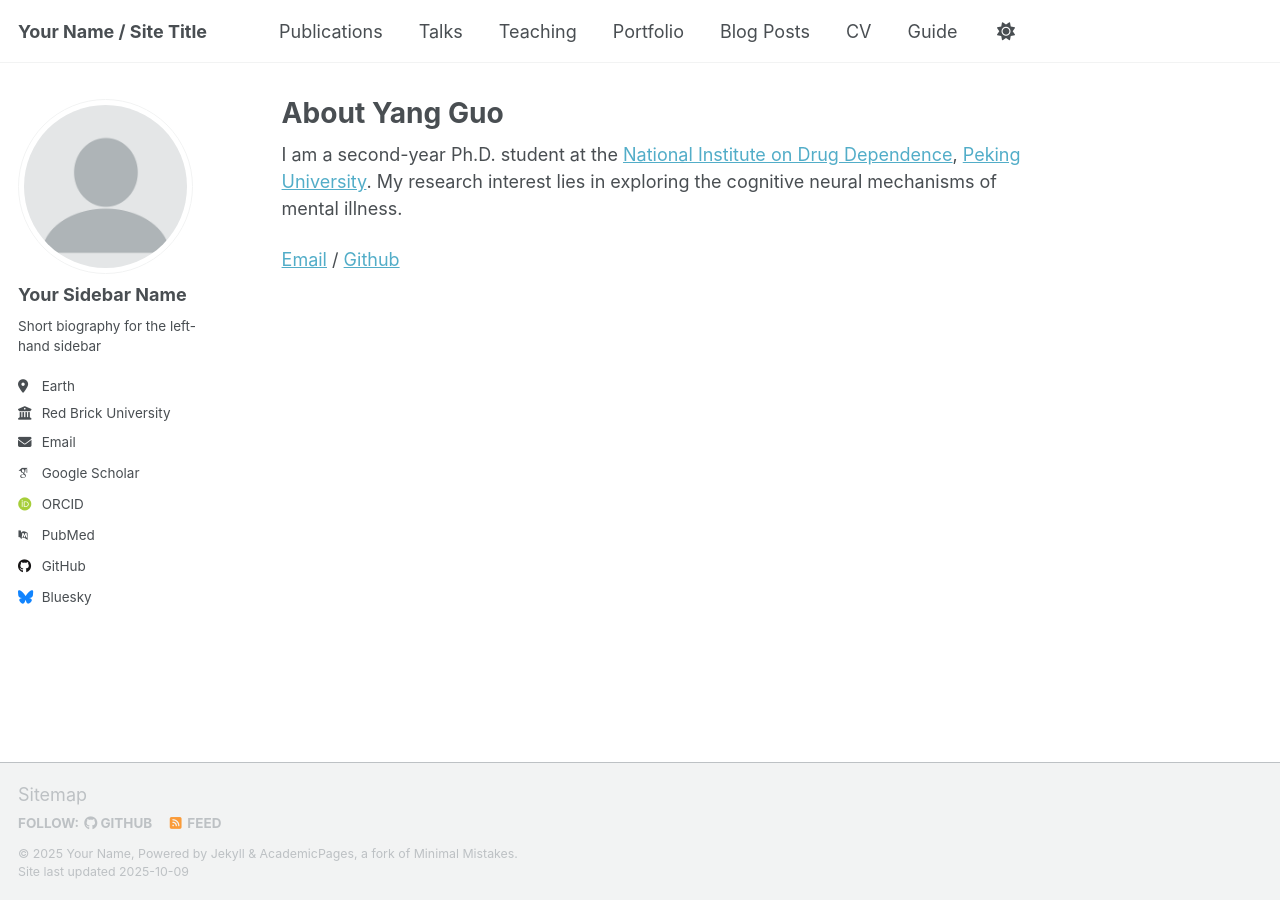
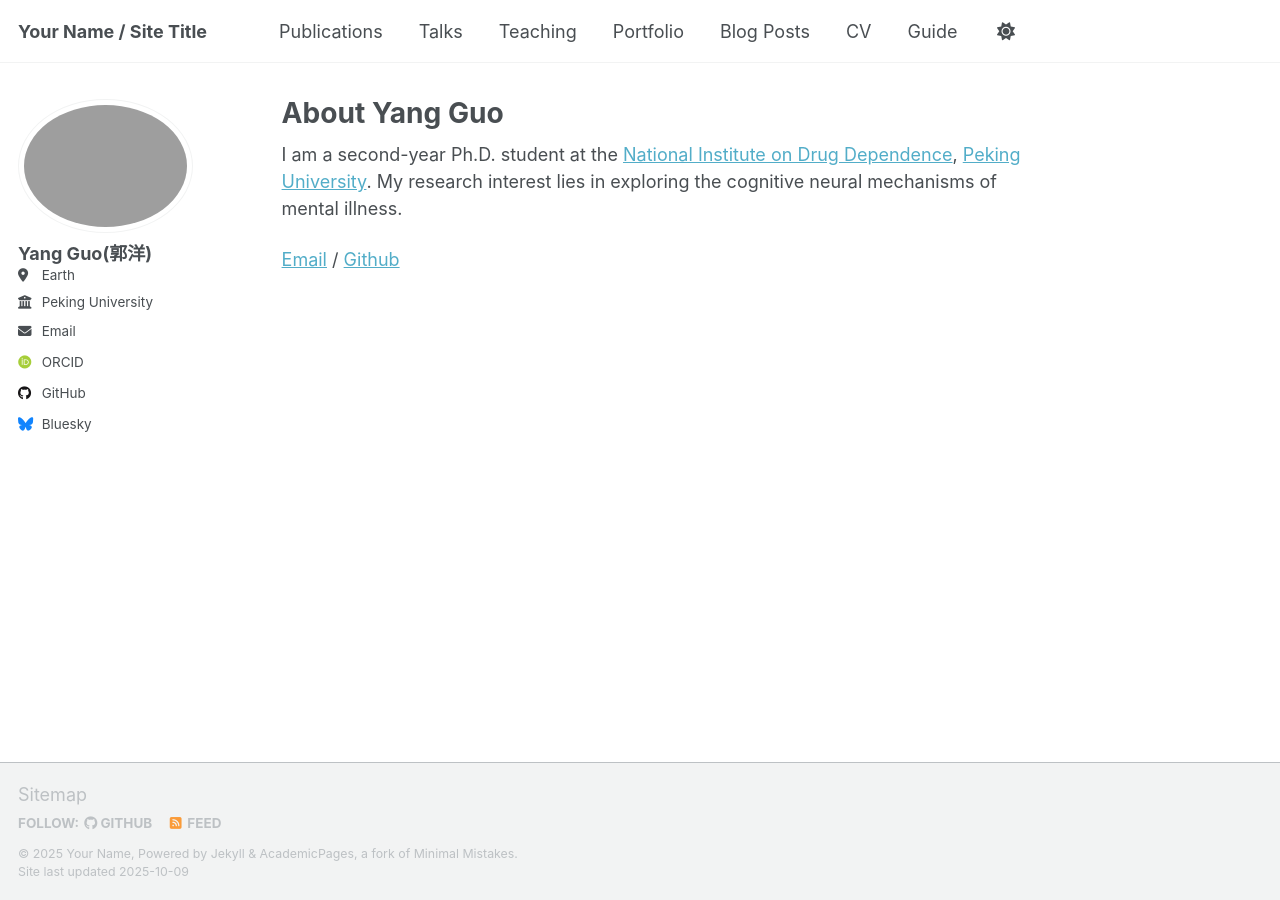
Before and after one commit to Chloesky/Chloesky.github.io, a Jekyll site: the page built from _pages/about.md, in a window 1280 px wide. Built offline with Jekyll 4.4.1, drawn with Linux system fonts in a browser that asks for light colours; some web fonts are replaced; a script that is not in the unit is left out.

Commit message:
Update _config.yml

```diff
--- a/_config.yml
+++ b/_config.yml
@@ -23,24 +23,24 @@ repository               : "academicpages/academicpages.github.io"
 #               Additional customization can be done by editing /_includes/author-profile.html
 author:
   # Biographic information
-  avatar           : "profile.png"
-  name             : "Your Sidebar Name"
-  pronouns         : # example: "she/her"
-  bio              : "Short biography for the left-hand sidebar"
+  avatar           : "/images/Yang Guo.png"
+  name             : "Yang Guo(郭洋)"
+  pronouns         : #"she/her"
+  bio              : # "Short biography for the left-hand sidebar"
   location         : "Earth"
-  employer         : "Red Brick University"
-  uri              : # URL
-  email            : "none@example.org"
+  employer         : "Peking University"
+  uri              : #"https://Chloesky.github.io"
+  email            : "yangguo@stu.pku.edu.cn"
 
   # Academic websites
   academia         : # URL
   arxiv            : # URL - Update with the correct link to your profile
-  googlescholar    : "https://scholar.google.com/citations?user=PS_CX0AAAAAJ"
+  googlescholar    : #"https://scholar.google.com/citations?user=PS_CX0AAAAAJ"
   inspire-hep      : # URL
   impactstory      : # URL
-  orcid            : "http://orcid.org/yourorcidurl"
+  orcid            : "https://orcid.org/my-orcid?orcid=0000-0003-3263-2064"
   semantic         : # URL
-  pubmed           : "https://www.ncbi.nlm.nih.gov/pubmed/?term=john+snow"
+  pubmed           : #"https://www.ncbi.nlm.nih.gov/pubmed/?term=john+snow"
   researchgate     : # URL
   scopus           : # URL
 
@@ -48,7 +48,7 @@ author:
   bitbucket        : # Username - Update with your username on the site
   codepen          : # Username
   dribbble         : # Username
-  github           : "academicpages"
+  github           : "https://github.com/Chloesky/"
   kaggle           : # Username
   stackoverflow    : # User number or user number and name (i.e., use "1" or "1/jeff-atwood")
 
```
